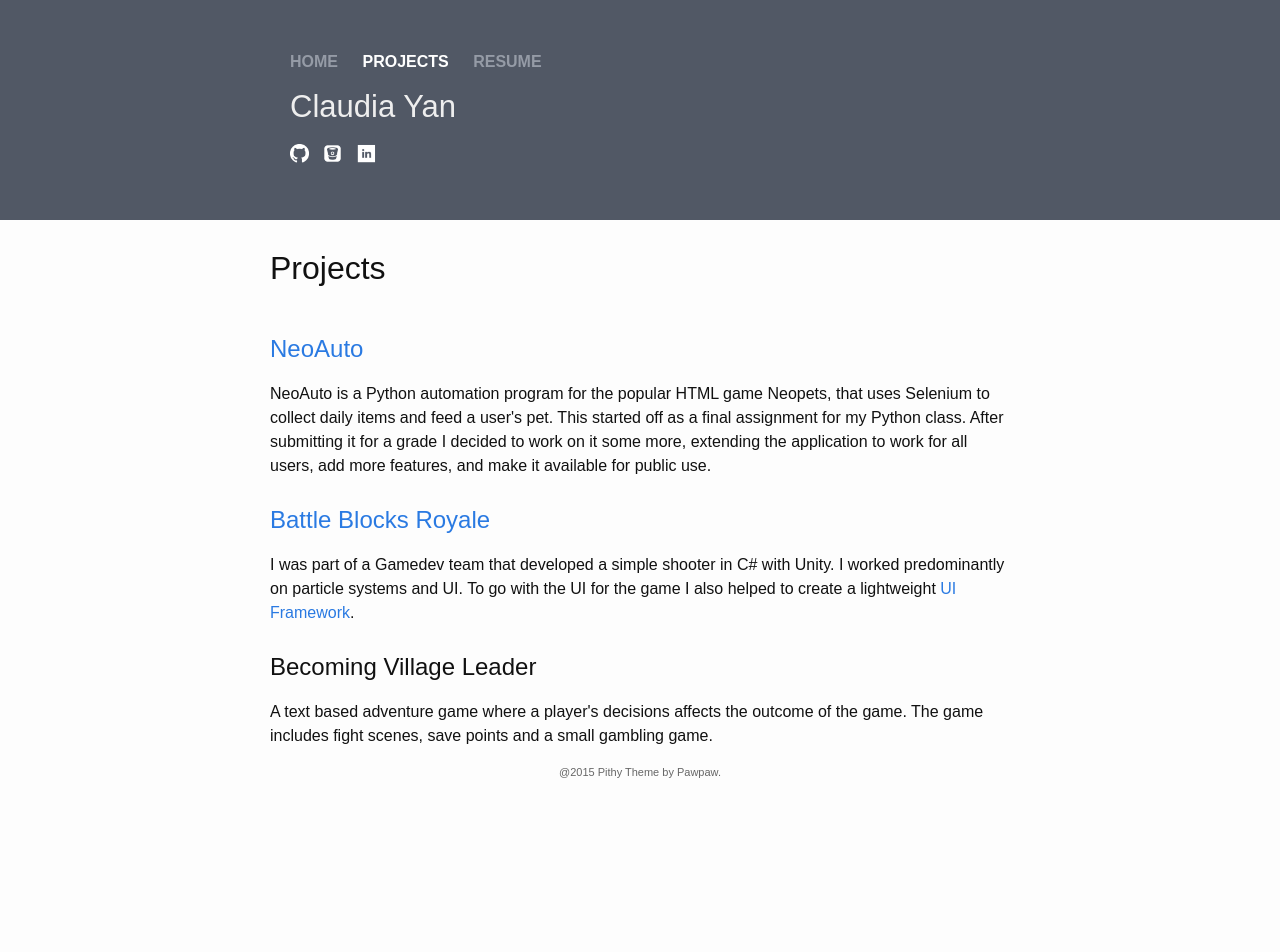
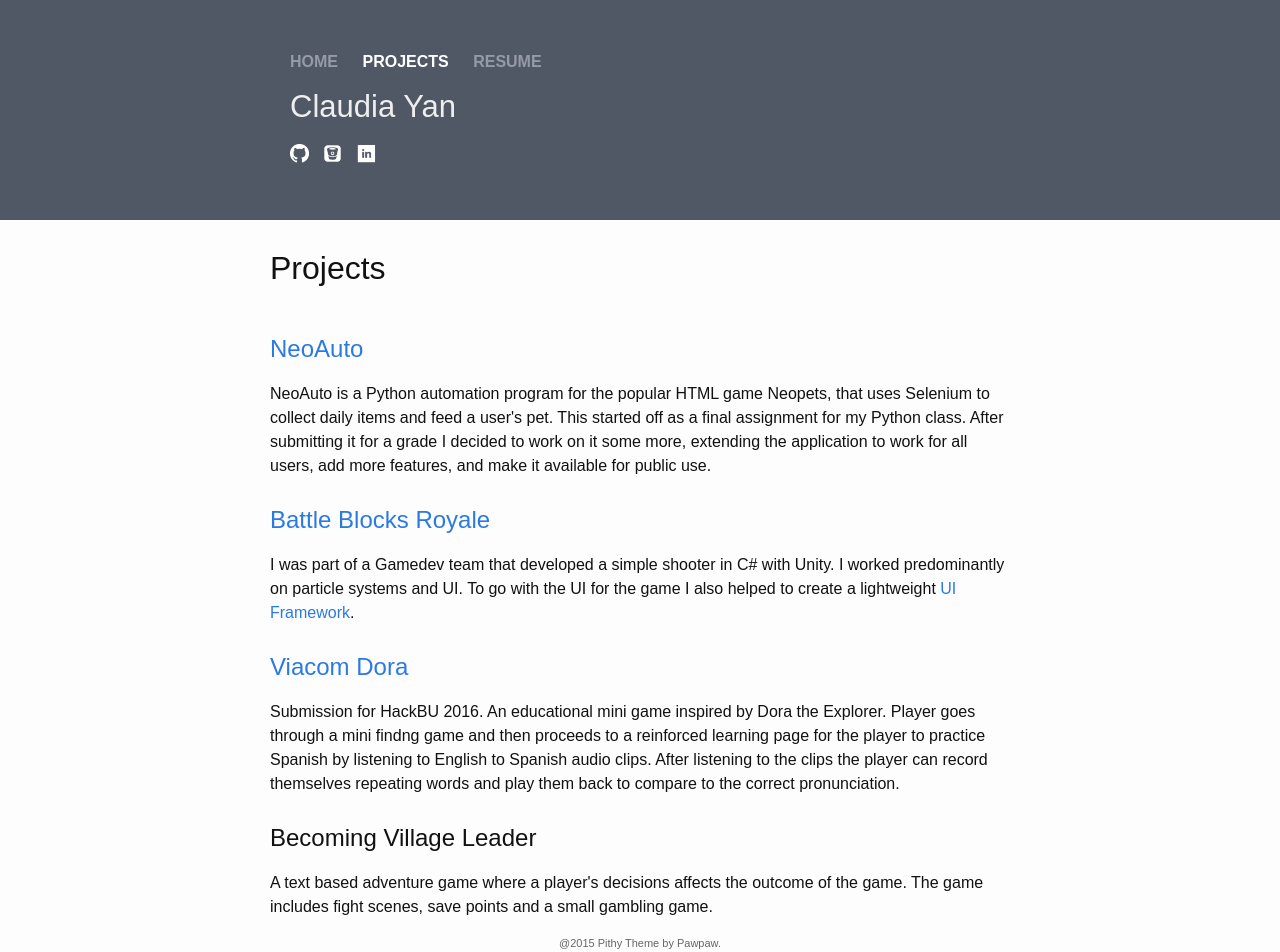
Before and after one commit to s1cyan/s1cyan.github.io, a Jekyll site: the page built from projects.html, in a window 1280 px wide. Built offline with Jekyll 4.4.1, drawn with Linux system fonts in a browser that asks for light colours; before the commit the page ends 900 px from its top, so only the background shows below that.

Commit message:
Updated projects page with viacom-dora project

```diff
--- a/projects.html
+++ b/projects.html
@@ -27,9 +27,20 @@ I also helped to create a lightweight <a href="https://github.com/psuong/Unity-U
 
 <br><br/>
 
+<h1><a href="https://github.com/psuong/viacom-dora" target="_blank">Viacom Dora</a></h1>
+
+Submission for HackBU 2016. An educational mini game inspired by Dora the
+Explorer. Player goes through a mini findng game and then proceeds to a reinforced learning page for the player to practice
+Spanish by listening to English to Spanish audio clips. After listening to the
+clips the player can record themselves repeating words and play them back to
+compare to the correct pronunciation.
+
+
+<br><br/>
+
 
 
 <h1>Becoming Village Leader</h1>
 
-A text based adventure game where a player's decisions affects the outcome of the game. The game includes fight scenes, save points and a small gambling game.
-<!-- <img style="float: left;" src="/images/sample.png"> -->
+A text based adventure game where a player's decisions affects the outcome of
+the game. The game includes fight scenes, save points and a small gambling game.
```
Also changed, not shown: index.markdown (line endings or trailing spaces).
